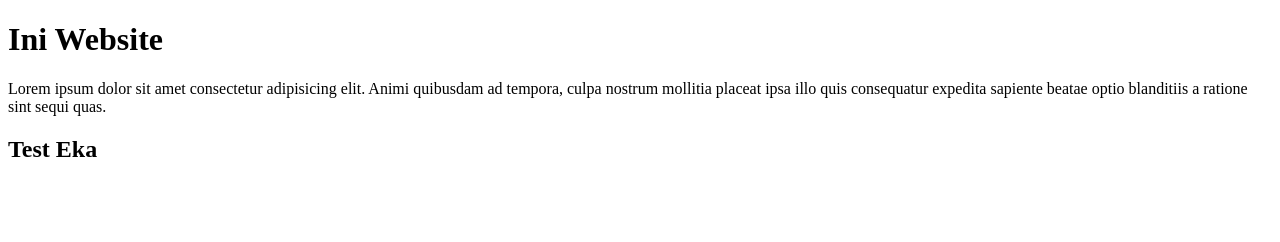
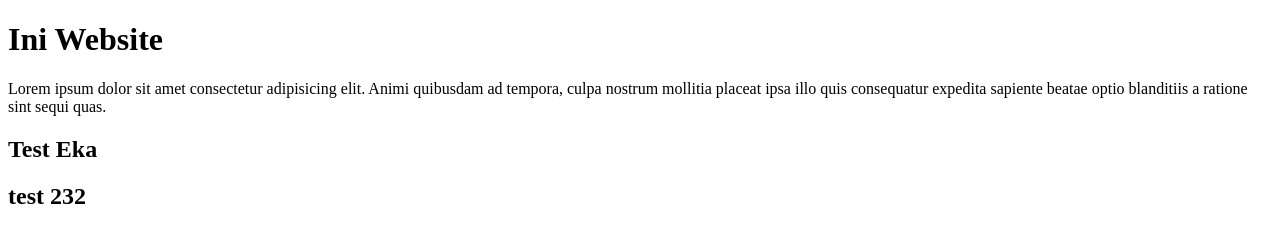
Before and after one commit to cobagit33/test, a plain HTML site: page index.html in a window 1280 px wide. Drawn offline with Linux system fonts and the light colour scheme.

Commit message:
test text

```diff
--- a/index.html
+++ b/index.html
@@ -17,5 +17,7 @@
     <h2>
       Test Eka
     </h2>
+
+    <h2>test 232</h2>
   </body>
 </html>
```
